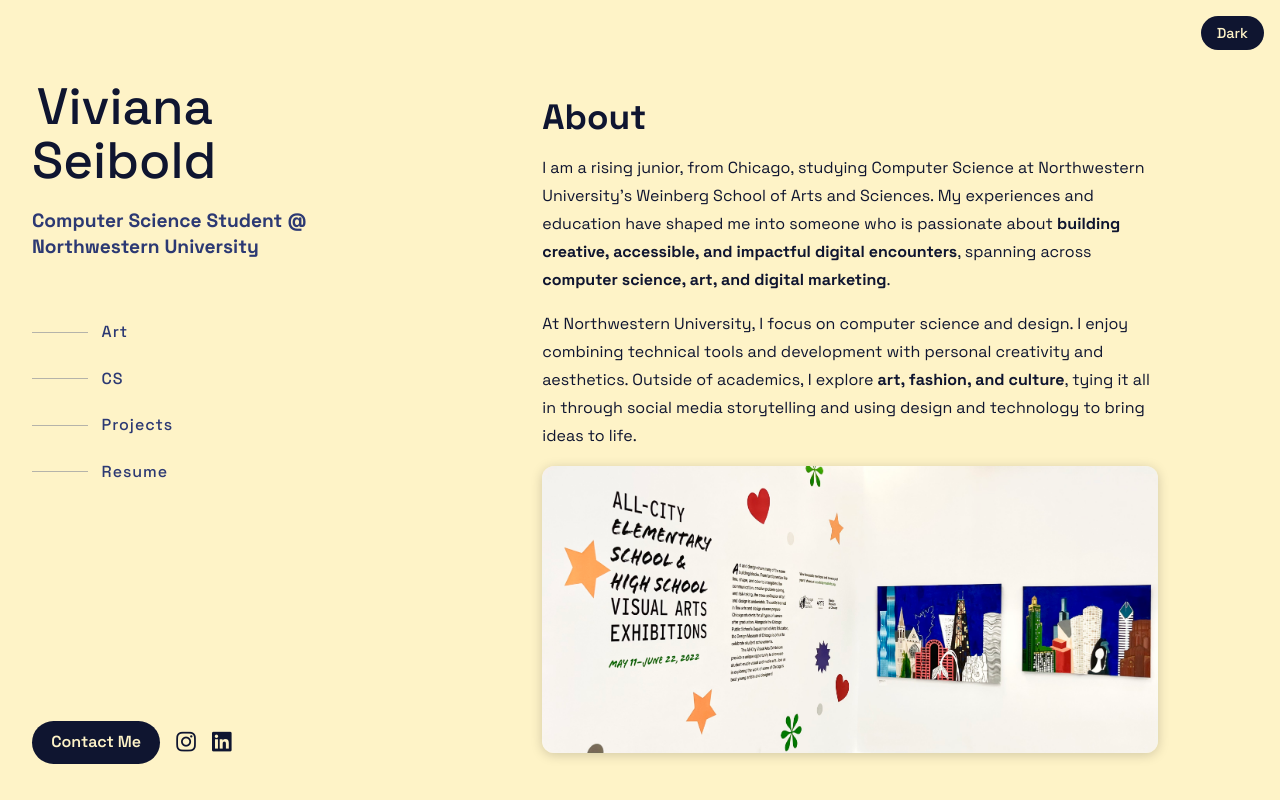
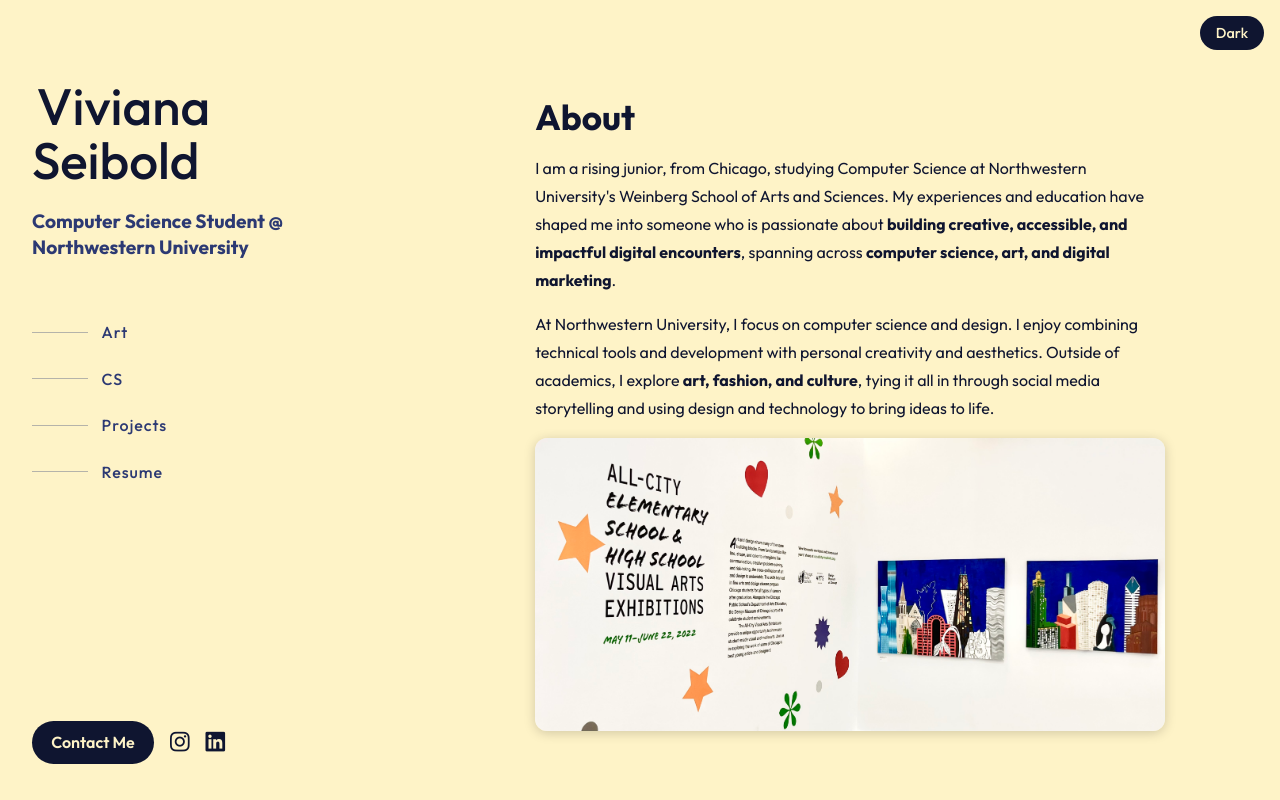
Before and after one commit to vivianaseibold/WebPortfolio, a React (Vite) app: page /#/ in a window 1280 px wide. Built offline with nearby package versions, Linux system fonts and the light colour scheme.

Commit message:
changed font

```diff
--- a/index.html
+++ b/index.html
@@ -7,10 +7,7 @@
     <title>Viviana Seibold — Portfolio</title>
     <link rel="preconnect" href="https://fonts.googleapis.com" />
     <link rel="preconnect" href="https://fonts.gstatic.com" crossorigin />
-    <link
-    href="https://fonts.googleapis.com/css2?family=Space+Grotesk:wght@400;500;600;700&display=swap"
-    rel="stylesheet"
-    />
+    <link href="https://fonts.googleapis.com/css2?family=Outfit:wght@300;400;500;600;700&display=swap" rel="stylesheet">
   </head>
   <body>
     <div id="root"></div>
--- a/src/index.css
+++ b/src/index.css
@@ -1,6 +1,5 @@
 :root {
-  font-family: "Space Grotesk", system-ui, -apple-system, BlinkMacSystemFont,
-    "Segoe UI", sans-serif;
+  font-family: "Outfit", sans-serif;
   line-height: 1.5;
   font-weight: 400;
 
--- a/src/theme.css
+++ b/src/theme.css
@@ -24,7 +24,6 @@
   margin: 0;
   background: var(--bg);
   color: var(--fg);
-  font-family: "Space Grotesk", system-ui, -apple-system, BlinkMacSystemFont,
-    "Segoe UI", sans-serif;
+  font-family: "Outfit", sans-serif;
   transition: background-color .3s, color .3s;
 }
```
